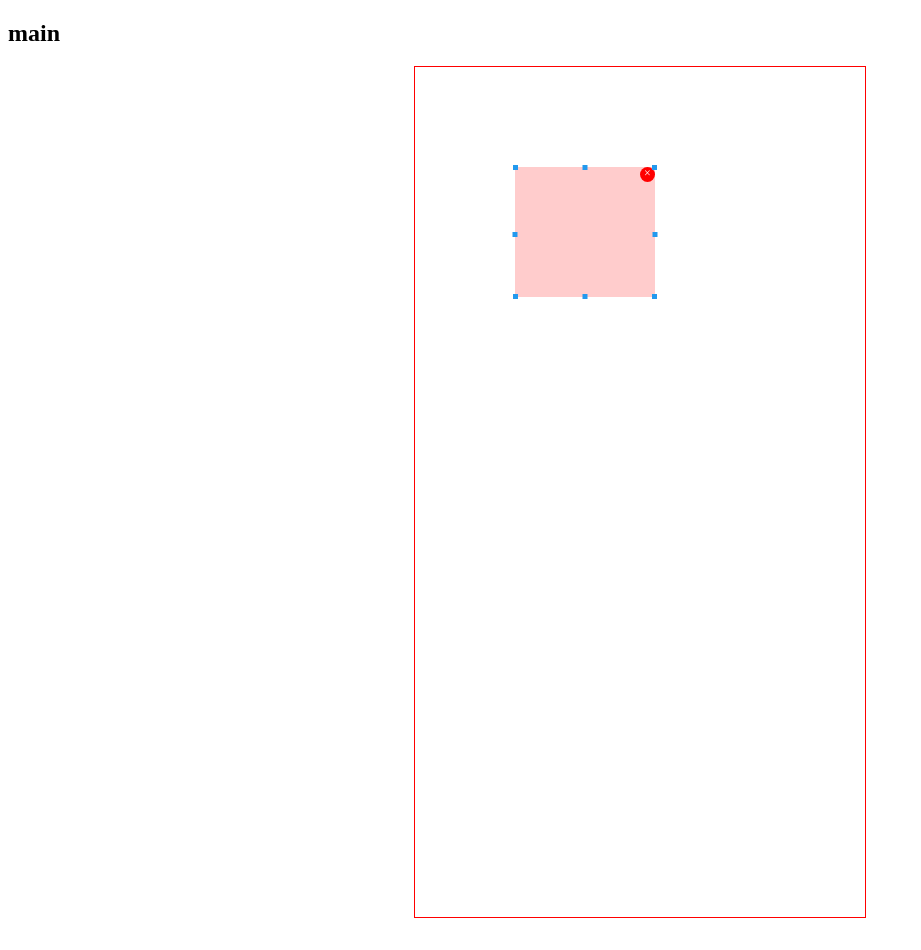
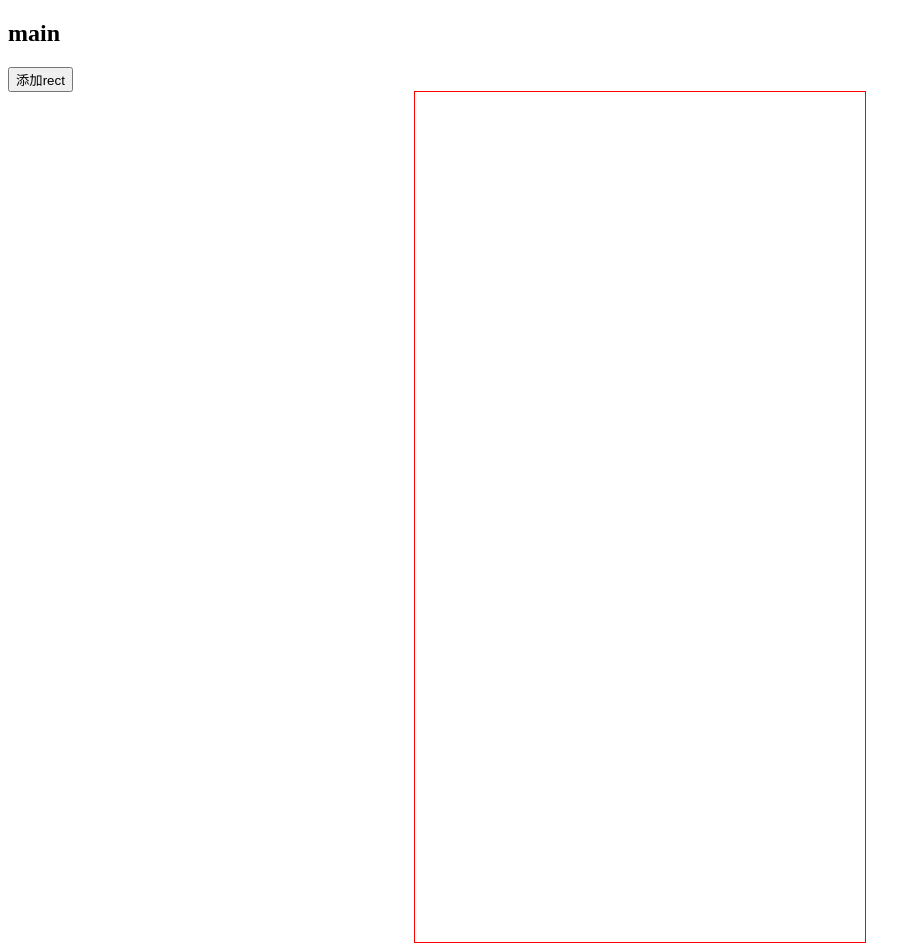
Before and after one commit to zeng-jc/video-capture, a Vue app: page / in a window 1280 px wide. Shown: the whole page, without its empty margins (0-921 px from the left). Before the commit the page ends 925 px from the top, so only its background shows below. Built offline with nearby package versions, Linux system fonts and the light colour scheme.

Commit message:
feat: 动态渲染rect组件，以及组件的销毁

```diff
--- a/package.json
+++ b/package.json
@@ -13,7 +13,6 @@
     "format": "prettier --write src/"
   },
   "dependencies": {
-    "@interactjs/types": "^1.10.26",
     "axios": "^1.6.5",
     "interactjs": "^1.10.26",
     "pinia": "^2.1.7",
@@ -23,6 +22,7 @@
   "devDependencies": {
     "@commitlint/cli": "^18.4.4",
     "@commitlint/config-conventional": "^18.4.4",
+    "@interactjs/types": "^1.10.26",
     "@rushstack/eslint-patch": "^1.3.3",
     "@tsconfig/node18": "^18.2.2",
     "@types/node": "^18.19.3",
--- a/src/components/interact-rect/index.less
+++ b/src/components/interact-rect/index.less
@@ -1,10 +1,3 @@
-.rect-parent {
-  width: 450px;
-  height: 850px;
-  outline: 1px solid red;
-  overflow: hidden;
-  margin: auto;
-
 .rect {
   width: 140px;
   height: 130px;
@@ -16,11 +9,8 @@
   /* This makes things *much* easier */
   box-sizing: border-box;
   background-color: rgba(255, 0, 0, 0.2);
-    position: relative;
-  }
-}
-
-.rect {
+  position: absolute;
+  z-index: 1;
   span {
     position: absolute;
     width: 5px;
@@ -63,13 +53,13 @@
   .left {
     left: 0px;
     top: 50%;
-    transform: translateX(-50%);
+    transform: translate(-50%, -50%);
   }
 
   .right {
     right: 0px;
     top: 50%;
-    transform: translateX(50%);
+    transform: translate(50%, -50%);
   }
 
   .remove-rect {
@@ -84,5 +74,6 @@
     cursor: pointer;
     position: absolute;
     right: 0;
+    touch-action: none;
   }
 }
--- a/src/components/interact-rect/index.vue
+++ b/src/components/interact-rect/index.vue
@@ -1,12 +1,14 @@
 <script setup lang="ts">
-import { ref, onMounted } from 'vue'
+import { ref, onMounted, onUnmounted } from 'vue'
 import { getCoordinate, getTranslate } from './index'
 import interact from 'interactjs'
 import type { InteractEvent, ResizeEvent } from '@interactjs/types/index'
-const rectParent = ref()
+const emits = defineEmits(['remove', 'coordinate'])
+
 const rect = ref<HTMLDivElement>()
 const removeRect = () => {
   rect.value?.remove()
+  emits('remove')
 }
 
 onMounted(() => {
@@ -30,8 +32,8 @@ onMounted(() => {
         },
         end(event) {
           const { x, y } = getTranslate(getComputedStyle(event.target).transform)
-          console.log(
-            'topLeftX,topLeftY: ',
+          emits(
+            'coordinate',
             getCoordinate(x, y, Math.round(event.rect.width), Math.round(event.rect.height))
           )
         }
@@ -43,7 +45,7 @@ onMounted(() => {
         }),
         // minimum size
         interact.modifiers.restrictSize({
-          min: { width: 50, height: 50 }
+          min: { width: 14, height: 14 }
         })
       ],
 
@@ -56,7 +58,7 @@ onMounted(() => {
       modifiers: [
         interact.modifiers.restrictRect({
           restriction: 'parent',
-          endOnly: true
+          endOnly: false
         })
       ],
       // enable autoScroll
@@ -68,8 +70,8 @@ onMounted(() => {
         // call this function on every dragend event
         end(event) {
           const { x, y } = getTranslate(getComputedStyle(event.target).transform)
-          console.log(
-            'topLeftX,topLeftY: ',
+          emits(
+            'coordinate',
             getCoordinate(x, y, Math.round(event.rect.width), Math.round(event.rect.height))
           )
         }
@@ -92,14 +94,7 @@ onMounted(() => {
 </script>
 
 <template>
-  <div class="rect-parent" ref="rectParent">
-    <div
-      class="rect"
-      style="transform: translate(100px, 100px)"
-      data-x="100"
-      data-y="100"
-      ref="rect"
-    >
+  <div class="rect" style="transform: translate(100px, 100px)" data-x="100" data-y="100" ref="rect">
     <span class="remove-rect" @click="removeRect">×</span>
     <span class="top-left"></span>
     <span class="top-right"></span>
@@ -110,7 +105,6 @@ onMounted(() => {
     <span class="left"></span>
     <span class="right"></span>
   </div>
-  </div>
 </template>
 
 <style lang="less" scoped>
--- a/src/views/main/main.vue
+++ b/src/views/main/main.vue
@@ -1,12 +1,46 @@
 <script lang="ts" setup>
+import { ref, markRaw, reactive, type Raw, type Component } from 'vue'
 import InteractRect from '@/components/interact-rect/index.vue'
+const rectContainerRef = ref<HTMLDivElement>()
+interface RectInfo {
+  id: number
+  component: Raw<Component>
+}
+const rects = reactive<RectInfo[]>([])
+let increment = 0
+const addRect = () => {
+  rects.push({ component: markRaw(InteractRect), id: increment++ })
+}
+const removeRect = (index: number) => {
+  rects.splice(index, 1)
+}
+const coordinateRect = (coor: object) => {
+  console.log(coor)
+}
 </script>
 
 <template>
   <div class="main">
     <h2>main</h2>
-    <interact-rect></interact-rect>
+    <button @click="addRect">添加rect</button>
+    <div class="rect-container" ref="rectContainerRef">
+      <component
+        v-for="(item, index) in rects"
+        :key="item.id"
+        :is="item.component"
+        @remove="removeRect(index)"
+        @coordinate="coordinateRect"
+      ></component>
+    </div>
   </div>
 </template>
 
-<style lang="less" scoped></style>
+<style lang="less" scoped>
+.rect-container {
+  width: 450px;
+  height: 850px;
+  outline: 1px solid red;
+  overflow: hidden;
+  margin: auto;
+}
+</style>
```
Also changed, not shown: src/global/renderComponent.ts (added, +17 -0 lines), 1 other file (tests, documents, lock files or other folders). Lines whose indentation alone changed are shown as unchanged.
